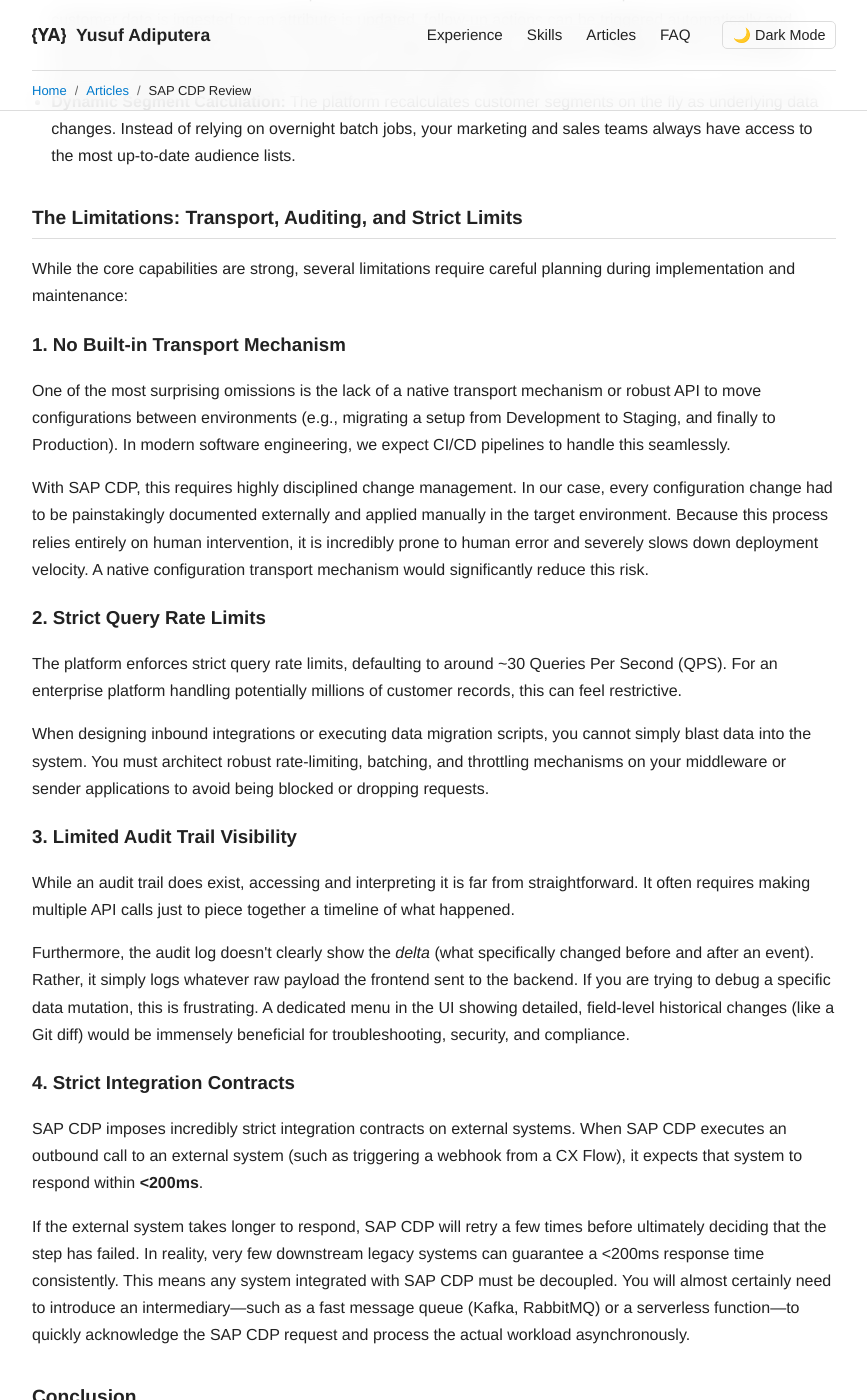
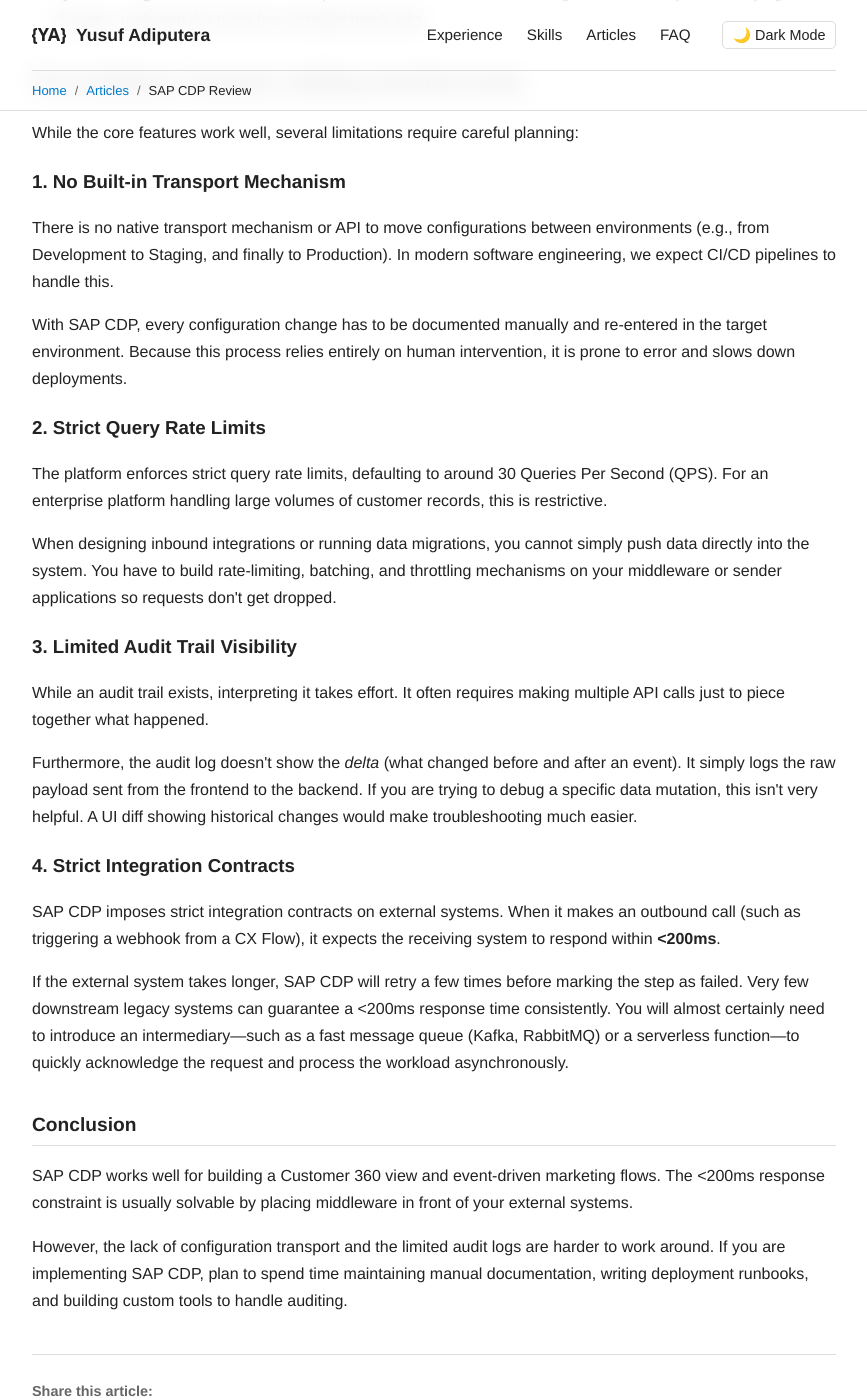
Before and after one commit to adiputera/adiputera.github.io, a Jekyll site: the page built from _articles/sap-cdp-review-limitations.md, in a window 1280 px wide and 1400 px high, scrolled down 993 px. Shown: the whole window, without its empty margins (206-1073 px from the left). Built offline with Jekyll 4.4.1, drawn with Linux system fonts in a browser that asks for light colours; some of the changed text lies outside the part shown.

Commit message:
Update article

```diff
--- a/_articles/sap-cdp-review-limitations.md
+++ b/_articles/sap-cdp-review-limitations.md
@@ -4,65 +4,65 @@
 description: "A review of SAP Customer Data Platform (CDP) based on months of experience, highlighting its strengths in customer 360 view and event-driven automation, along with its limitations."
 keywords: "SAP CDP, SAP Customer Data Platform, Customer 360, CX Flows, Event-Driven Automation, Integration, Architecture"
 date: 2026-03-10
-date_modified: 2026-04-22
+date_modified: 2026-04-30
 canonical_url: ""
 canonical_source: ""
 breadcrumb: "Articles"
 breadcrumb_short: "SAP CDP Review"
 permalink: /articles/sap-cdp-review-limitations
-snippet: "A comprehensive review of SAP Customer Data Platform (CDP) after months of hands-on experience, detailing its powerful customer merging capabilities and critical architectural limitations."
-snippet_id: "Ulasan komprehensif tentang SAP Customer Data Platform (CDP) berdasarkan pengalaman langsung, merinci kemampuan penggabungan datanya dan batasan arsitektur yang penting."
+snippet: "A practical review of SAP Customer Data Platform (CDP) detailing its customer merging capabilities and the architectural constraints you need to plan for."
+snippet_id: "Ulasan praktis tentang SAP Customer Data Platform (CDP) yang merinci kemampuan penggabungan datanya serta batasan arsitektur yang perlu Anda perhatikan."
 published: true
 ---
 
 
 ## Introduction
 
-After working extensively with SAP Customer Data Platform (SAP CDP) over the past several months, I've gathered some important insights. Like any enterprise software, it has powerful capabilities that can transform how a business handles data, but it also comes with specific limitations that strongly influence architectural and operational decisions.
+After working with SAP Customer Data Platform (SAP CDP) over the past few months, I've gathered some practical takeaways. Like any enterprise software, it handles certain tasks well, but it also comes with hard constraints that will dictate your architectural and operational decisions.
 
-In this article, I want to share my thoughts on the biggest strengths of SAP CDP, as well as the operational constraints you need to prepare for when implementing it.
+In this article, I'll cover the main advantages of SAP CDP, as well as the operational limitations you need to prepare for when implementing it.
 
 ## The Good: Unified Profiles and Event-Driven Automation
 
-The biggest pro of SAP CDP is undeniably its ability to merge customer data from multiple systems into a single, cohesive customer record. In a modern enterprise environment, it's incredibly common for customers to exist as disconnected, siloed IDs across various platforms—your e-commerce system might know them by an email address, your CRM by a phone number, and your marketing tool by a mobile device ID.
+The main advantage of SAP CDP is its ability to merge customer data from multiple systems into a single record. In most enterprise environments, customer data is scattered—your e-commerce system might use an email address, your CRM a phone number, and your marketing tool a device ID.
 
-SAP CDP effectively resolves this fragmentation by continuously ingesting data and merging these disparate records into a unified profile using robust identity resolution rules. This provides the business with a genuine, real-time "Customer 360" view, empowering teams to understand their customers holistically rather than in pieces.
+SAP CDP handles this fragmentation by continuously ingesting data and merging these records using identity resolution rules. This provides a real-time Customer 360 view, allowing teams to see a complete picture of the customer rather than disjointed pieces.
 
-Beyond just storing data, SAP CDP offers excellent operational capabilities:
+Beyond data storage, SAP CDP offers useful operational features:
 
-- **CX Flows:** These workflows enable powerful event-driven automation. For example, the moment new customer data is ingested or an attribute is updated, follow-up actions can be triggered automatically and pushed to downstream systems. This allows for highly responsive marketing strategies, such as sending a real-time notification the second a customer enters a specific segment.
-- **Dynamic Segment Calculation:** The platform recalculates customer segments on the fly as underlying data changes. Instead of relying on overnight batch jobs, your marketing and sales teams always have access to the most up-to-date audience lists.
+- **CX Flows:** Workflows that trigger follow-up actions when customer data changes. For example, pushing a real-time notification to a downstream system the moment a user enters a new segment.
+- **Dynamic Segment Calculation:** The platform recalculates customer segments on the fly as underlying data changes, replacing the need for overnight batch jobs.
 
 ## The Limitations: Transport, Auditing, and Strict Limits
 
-While the core capabilities are strong, several limitations require careful planning during implementation and maintenance:
+While the core features work well, several limitations require careful planning:
 
 ### 1. No Built-in Transport Mechanism
 
-One of the most surprising omissions is the lack of a native transport mechanism or robust API to move configurations between environments (e.g., migrating a setup from Development to Staging, and finally to Production). In modern software engineering, we expect CI/CD pipelines to handle this seamlessly.
+There is no native transport mechanism or API to move configurations between environments (e.g., from Development to Staging, and finally to Production). In modern software engineering, we expect CI/CD pipelines to handle this.
 
-With SAP CDP, this requires highly disciplined change management. In our case, every configuration change had to be painstakingly documented externally and applied manually in the target environment. Because this process relies entirely on human intervention, it is incredibly prone to human error and severely slows down deployment velocity. A native configuration transport mechanism would significantly reduce this risk.
+With SAP CDP, every configuration change has to be documented manually and re-entered in the target environment. Because this process relies entirely on human intervention, it is prone to error and slows down deployments.
 
 ### 2. Strict Query Rate Limits
 
-The platform enforces strict query rate limits, defaulting to around ~30 Queries Per Second (QPS). For an enterprise platform handling potentially millions of customer records, this can feel restrictive.
+The platform enforces strict query rate limits, defaulting to around 30 Queries Per Second (QPS). For an enterprise platform handling large volumes of customer records, this is restrictive.
 
-When designing inbound integrations or executing data migration scripts, you cannot simply blast data into the system. You must architect robust rate-limiting, batching, and throttling mechanisms on your middleware or sender applications to avoid being blocked or dropping requests.
+When designing inbound integrations or running data migrations, you cannot simply push data directly into the system. You have to build rate-limiting, batching, and throttling mechanisms on your middleware or sender applications so requests don't get dropped.
 
 ### 3. Limited Audit Trail Visibility
 
-While an audit trail does exist, accessing and interpreting it is far from straightforward. It often requires making multiple API calls just to piece together a timeline of what happened.
+While an audit trail exists, interpreting it takes effort. It often requires making multiple API calls just to piece together what happened.
 
-Furthermore, the audit log doesn't clearly show the *delta* (what specifically changed before and after an event). Rather, it simply logs whatever raw payload the frontend sent to the backend. If you are trying to debug a specific data mutation, this is frustrating. A dedicated menu in the UI showing detailed, field-level historical changes (like a Git diff) would be immensely beneficial for troubleshooting, security, and compliance.
+Furthermore, the audit log doesn't show the *delta* (what changed before and after an event). It simply logs the raw payload sent from the frontend to the backend. If you are trying to debug a specific data mutation, this isn't very helpful. A UI diff showing historical changes would make troubleshooting much easier.
 
 ### 4. Strict Integration Contracts
 
-SAP CDP imposes incredibly strict integration contracts on external systems. When SAP CDP executes an outbound call to an external system (such as triggering a webhook from a CX Flow), it expects that system to respond within **<200ms**.
+SAP CDP imposes strict integration contracts on external systems. When it makes an outbound call (such as triggering a webhook from a CX Flow), it expects the receiving system to respond within **<200ms**.
 
-If the external system takes longer to respond, SAP CDP will retry a few times before ultimately deciding that the step has failed. In reality, very few downstream legacy systems can guarantee a <200ms response time consistently. This means any system integrated with SAP CDP must be decoupled. You will almost certainly need to introduce an intermediary—such as a fast message queue (Kafka, RabbitMQ) or a serverless function—to quickly acknowledge the SAP CDP request and process the actual workload asynchronously.
+If the external system takes longer, SAP CDP will retry a few times before marking the step as failed. Very few downstream legacy systems can guarantee a <200ms response time consistently. You will almost certainly need to introduce an intermediary—such as a fast message queue (Kafka, RabbitMQ) or a serverless function—to quickly acknowledge the request and process the workload asynchronously.
 
 ## Conclusion
 
-SAP CDP is powerful tool for achieving a true Customer 360 view and driving real-time, event-driven marketing architectures. The integration constraint (<200ms response time) is generally addressable with good middleware or asynchronous processing on the receiving end.
+SAP CDP works well for building a Customer 360 view and event-driven marketing flows. The <200ms response constraint is usually solvable by placing middleware in front of your external systems.
 
-However, it is hard to ignore the configuration transport and audit log limitations. If you are planning to implement SAP CDP, you must invest heavily upfront in external documentation, manual change management processes, and custom tools to handle auditing effectively. Preparing for these architectural constraints early will save your engineering team significant headaches down the road.
+However, the lack of configuration transport and the limited audit logs are harder to work around. If you are implementing SAP CDP, plan to spend time maintaining manual documentation, writing deployment runbooks, and building custom tools to handle auditing.
```
Also changed, not shown: _articles/sap-emarsys-review-limitations.md (+19 -19 lines).
